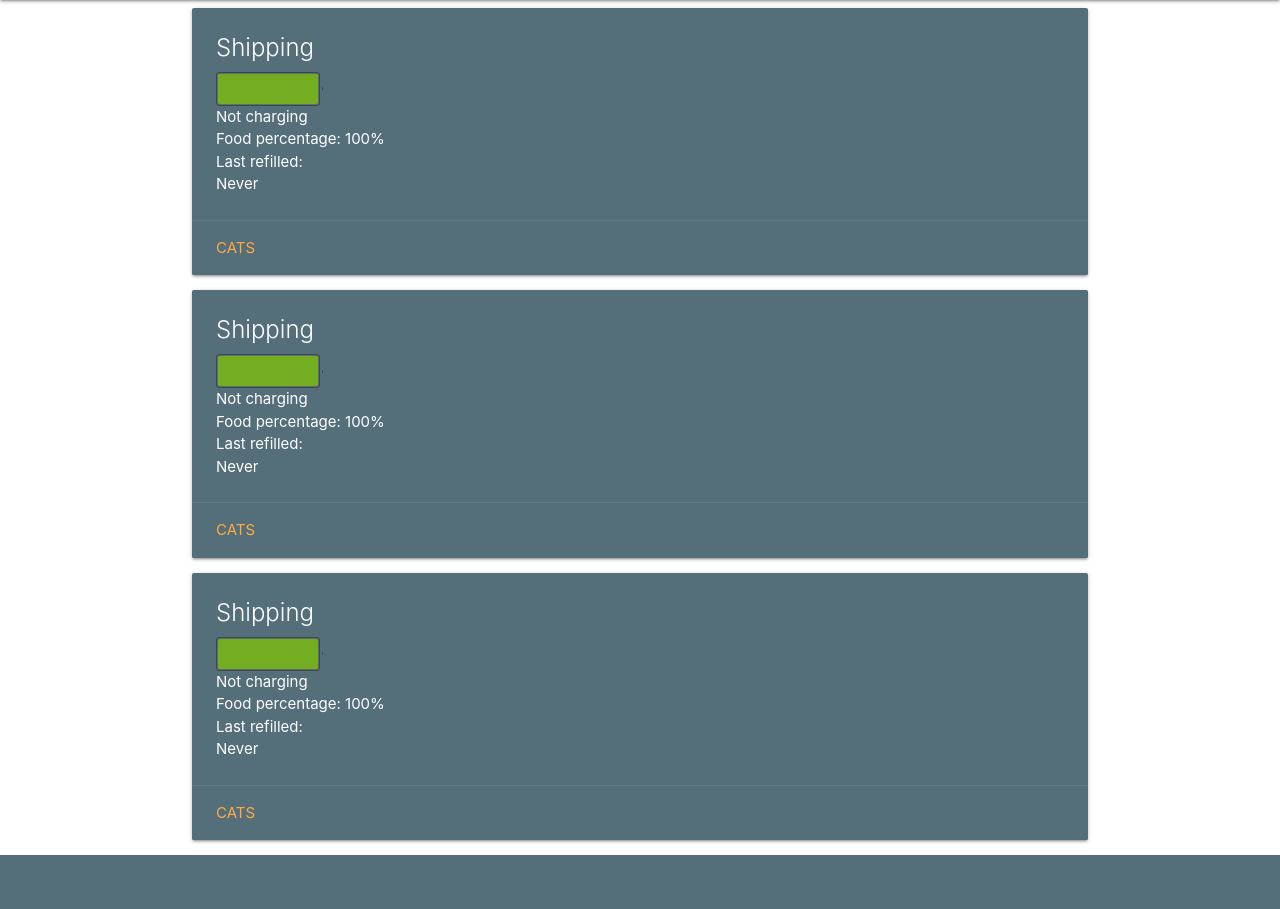
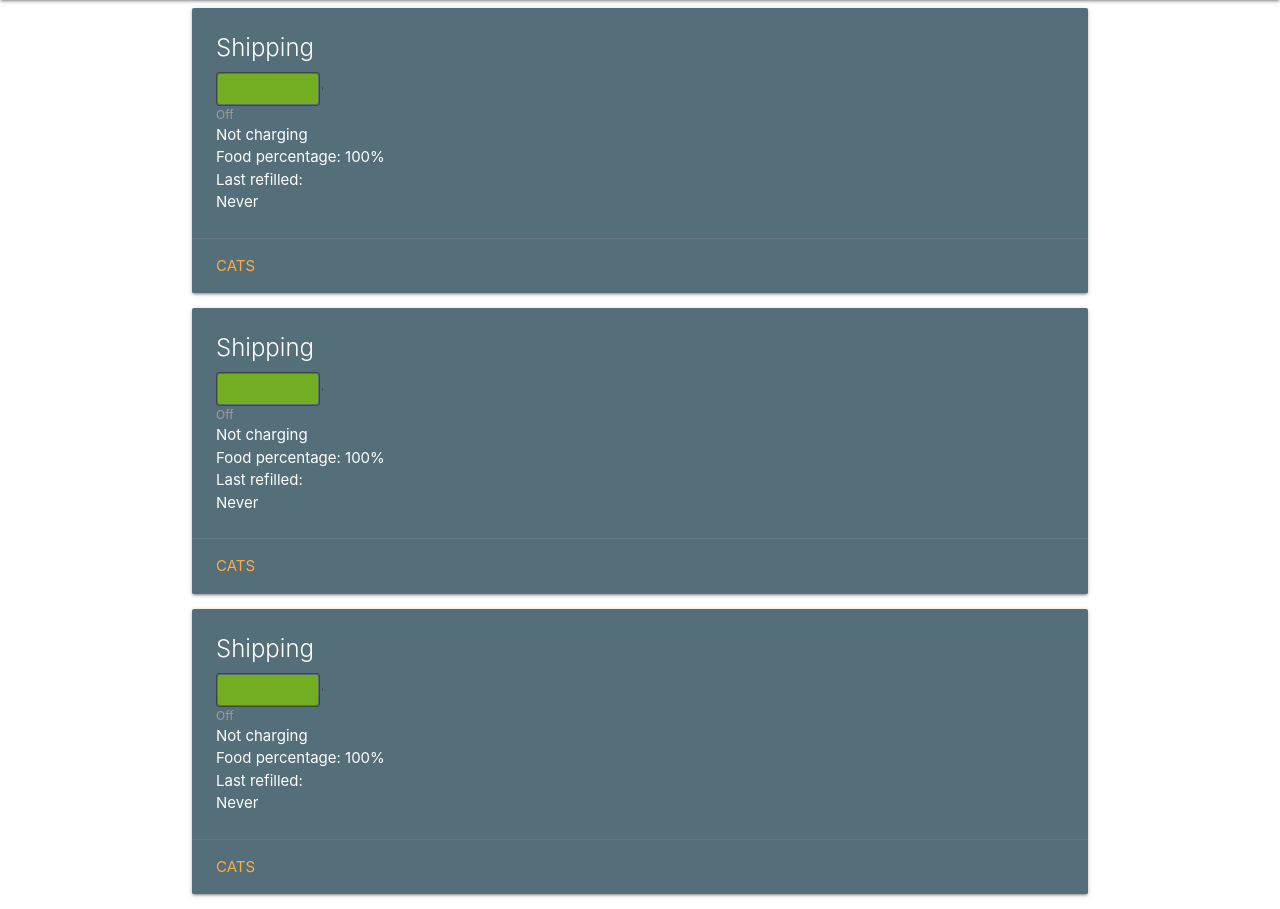
Before and after one commit to afeser/Smart-Cat-Feeding-System, a Flask app: page /user/ in a window 1280 px wide. Shown: the part 64-973 px from the top of the page. Before the commit the page ends 919 px from the top, so only its background shows below. Run offline with Flask 2, Linux system fonts and the light colour scheme; the visitor is signed in with stand-in values (Sample User, id 1); data comes from the database, SQL or seed files in the repository; both versions use the stored data as it was after the commit; data that the repository does not hold is empty.

Commit message:
Add the power button for device(s)

```diff
--- a/web/app/models.py
+++ b/web/app/models.py
@@ -28,6 +28,7 @@ class Device(db.Model):
     food_percentage = db.Column(db.Integer,default=100)
     user_id = db.Column(db.Integer, db.ForeignKey('user.id'))
     is_charging = db.Column(db.Boolean, default = False)
+    is_on = db.Column(db.Boolean, default = False)
     last_refill_time = db.Column(db.DateTime, index=True, default=datetime.utcnow())
     cats = db.relationship('Cat',backref='kitchen', lazy='dynamic')
 
@@ -48,6 +49,11 @@ class Device(db.Model):
 
     def toggle_charging(self):
         self.is_charging = not self.is_charging
+        db.session.add(self)
+        db.session.commit()
+
+    def toggle_on_off(self):
+        self.is_on = not self.is_on
         db.session.add(self)
         db.session.commit()
 
--- a/web/app/routes.py
+++ b/web/app/routes.py
@@ -86,3 +86,9 @@ def settings():
                     pass
 
     return render_template('settings.html', title=title, devices=devices)
+
+@app.route('/toggle_on_off')
+def toggled_status():
+  device = Device.query.all()[0]
+  device.toggle_on_off()
+  return 'Toggled'
--- a/web/app/templates/base.html
+++ b/web/app/templates/base.html
@@ -103,4 +103,18 @@
   });
         </script>
     </body>
+    <script>
+      $(document).ready(function() {
+       $('.lever').click(function() {
+        var current_status = $('.status').text();
+        $.ajax({
+         url: "/toggle_on_off",
+         type: "get",
+          error: function(xhr) {
+           //Do Something to handle error
+          }
+        });
+       });
+     });
+     </script>
 </html>
--- a/web/app/templates/user.html
+++ b/web/app/templates/user.html
@@ -10,6 +10,18 @@
           <div class="batteryContainer">
             <div class="batteryOuter"><div id="batteryLevel" style="width:{{ device.battery_percentage }}px"></div></div>
             <div class="batteryBump"></div>
+          </div>
+          <div class="switch">
+            <label>
+              Off
+              {% if device.is_on %}
+              <input type="checkbox" checked>
+              {% else %}
+              <input type="checkbox">
+              {% endif %}
+              <span class="lever"></span>
+              On
+            </label>
           </div>
           {% if device.is_charging %}
           <p>Charging</p>
@@ -34,8 +46,13 @@
               <div class="batteryOuter"><div id="batteryLevel" style="width:100px"></div></div>
               <div class="batteryBump"></div>
             </div>
+            <div class="switch">
+              <label>
+                Off
+              </label>
+            </div>
             <p>Not charging</p>
-            <p> Food percentage: 100% </p>
+            <p>Food percentage: 100%</p>
             <p>Last refilled:</p>
           <p>Never</p>
           </div>
@@ -52,8 +69,13 @@
               <div class="batteryOuter"><div id="batteryLevel" style="width:100px"></div></div>
               <div class="batteryBump"></div>
             </div>
+            <div class="switch">
+              <label>
+                Off
+              </label>
+            </div>
             <p>Not charging</p>
-            <p> Food percentage: 100% </p>
+            <p>Food percentage: 100%</p>
             <p>Last refilled:</p>
           <p>Never</p>
           </div>
@@ -70,8 +92,13 @@
               <div class="batteryOuter"><div id="batteryLevel" style="width:100px"></div></div>
               <div class="batteryBump"></div>
             </div>
+            <div class="switch">
+              <label>
+                Off
+              </label>
+            </div>
             <p>Not charging</p>
-            <p> Food percentage: 100% </p>
+            <p>Food percentage: 100%</p>
             <p>Last refilled:</p>
           <p>Never</p>
           </div>
```
Also changed, not shown: web/ROADMAP.md (+1 -1 lines), web/app/templates/device.html (+12 -0 lines), web/migrations/versions/afa6591daee7_.py (added, +28 -0 lines), web/app.db.
